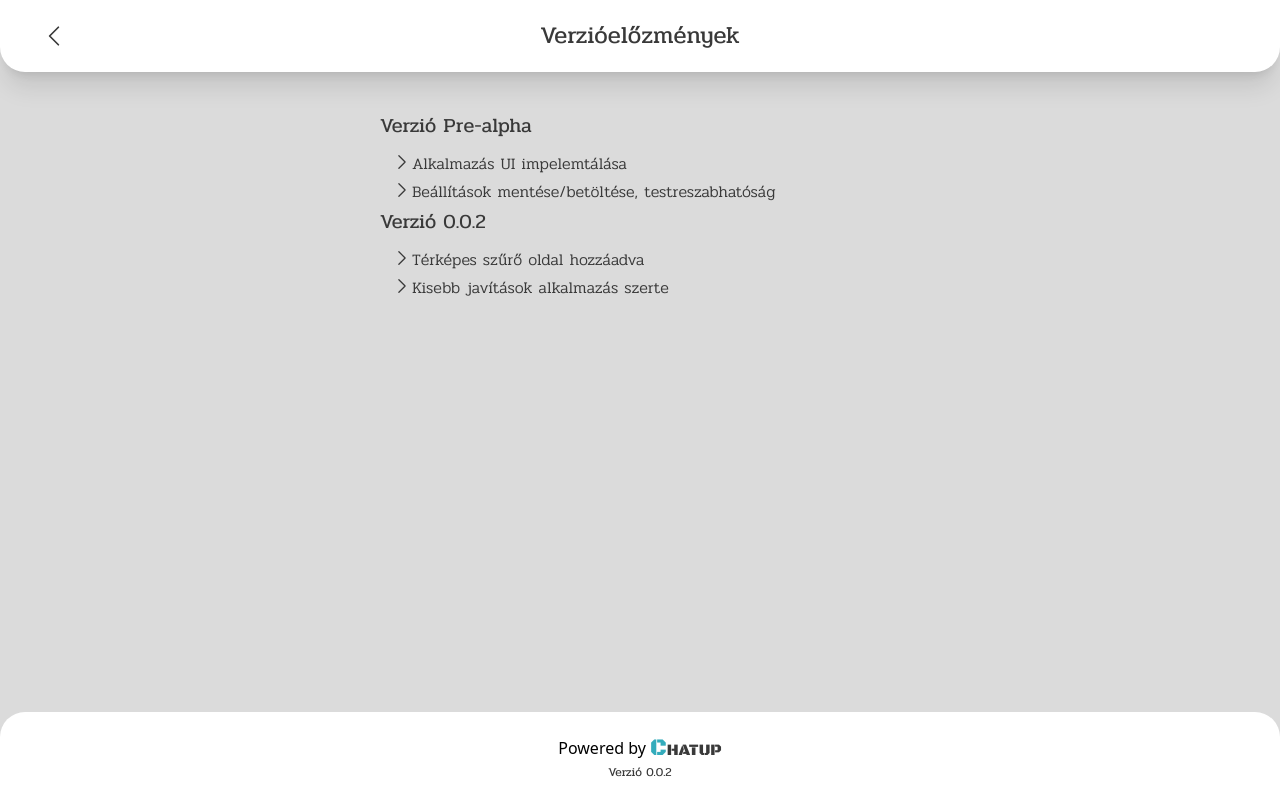
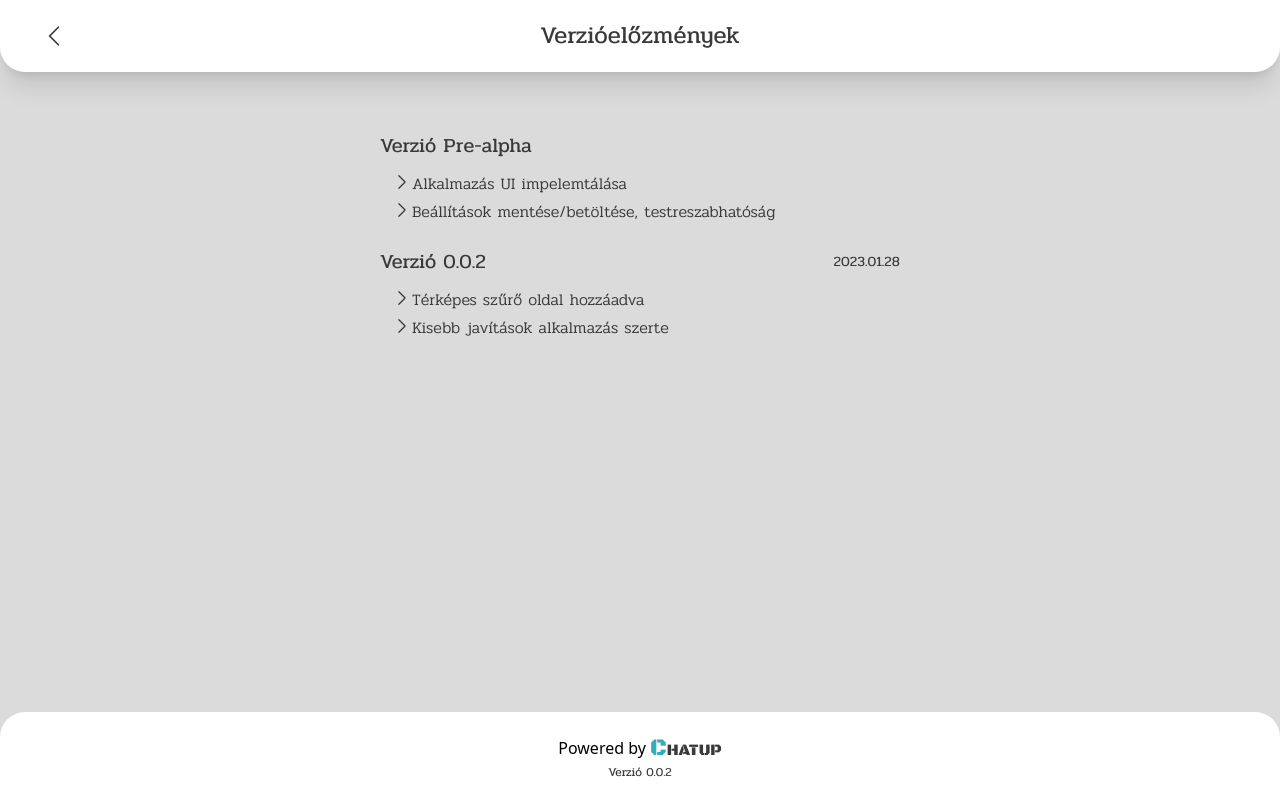
Before and after one commit to zsoltgombocz/chatup-frontend, a React (Vite) app: page /devlog in a window 1280 px wide. Built offline with nearby package versions, Linux system fonts and the light colour scheme; a web font is replaced by a local one.

Commit message:
added date to render if exists

```diff
--- a/src/views/DevlogView.tsx
+++ b/src/views/DevlogView.tsx
@@ -8,7 +8,10 @@ const DevlogView = () => {
         <m.div className={'scrollable-view'} initial={{ x: -500 }} animate={{ x: 0 }} exit={{ x: -500 }}>
             {versions.map(version =>
             (<>
-                <h4 className={'text text-xl mb-3'}>Verzió {version.version}</h4>
+                <div className={'flex flex-row justify-between items-center mb-3 mt-5'}>
+                    <h4 className={'text text-xl'}>Verzió {version.version}</h4>
+                    <span className={'text text-sm'}>{version.date || ''}</span>
+                </div>
                 {version.changes.map(ch => <div className={'pl-3 text mb-1 mt-0 flex w-full'}>
                     <ChevronRightIcon className={'w-5 h-5 flex-none'} />
                     <span className={'break-words flex-grow font-extralight'}>{ch}</span>
```
